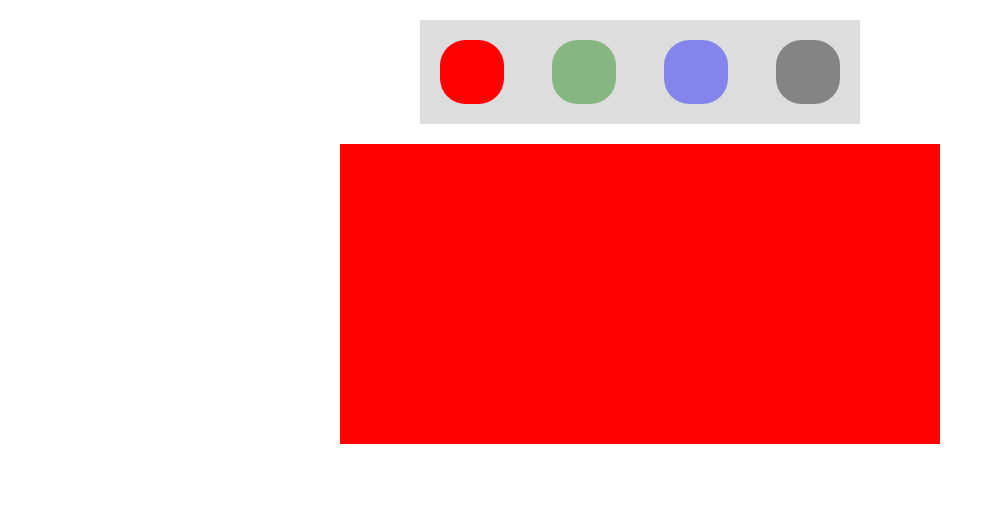
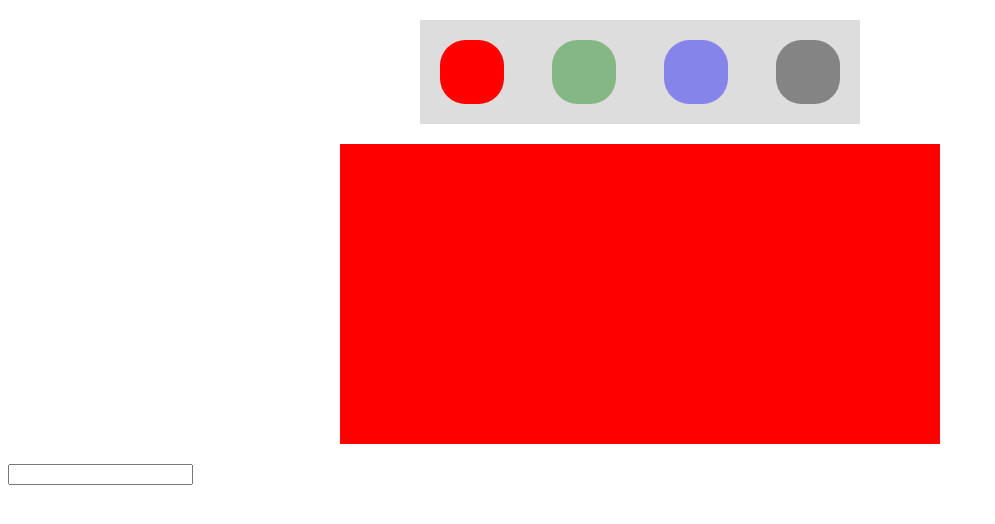
Before and after one commit to OldafTarotus/java-script-course, a plain HTML site: page index.html in a window 1280 px wide. Shown: the whole page, without its empty margins (0-995 px from the left). Drawn offline with Linux system fonts and the light colour scheme.

Commit message:
BOM (Session Storage (setItem - getItem - removeItem - clear - Key))

```diff
--- a/index.html
+++ b/index.html
@@ -78,6 +78,9 @@
       <li data-color="black"></li>
   </ul>
   <div class="testing"></div>
+  <form action="">
+    <input type="text" class="name">
+  </form>
     <script src="js/main.js"></script>
   </body>
 </html>
```
Also changed, not shown: js/main.js (+28 -0 lines).
